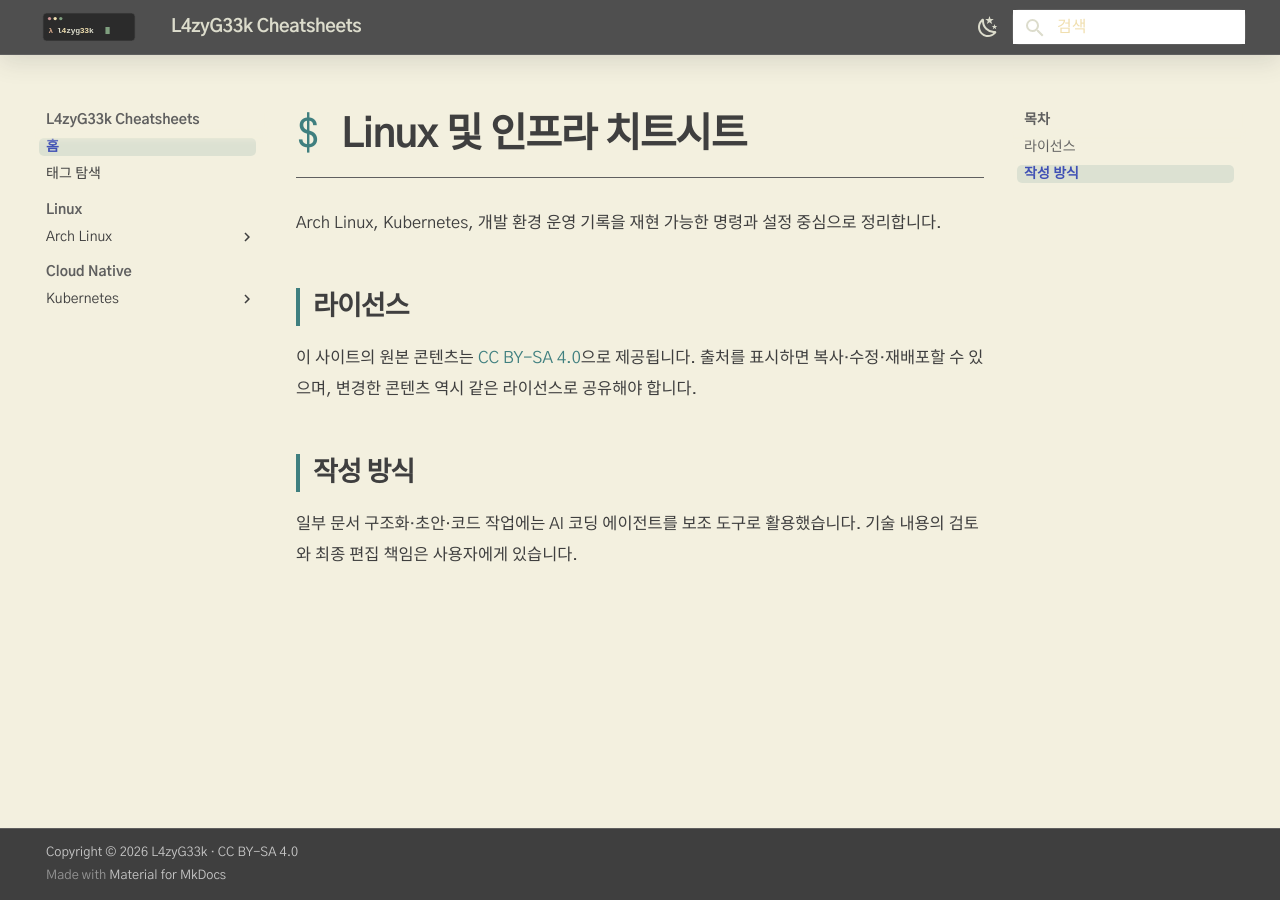
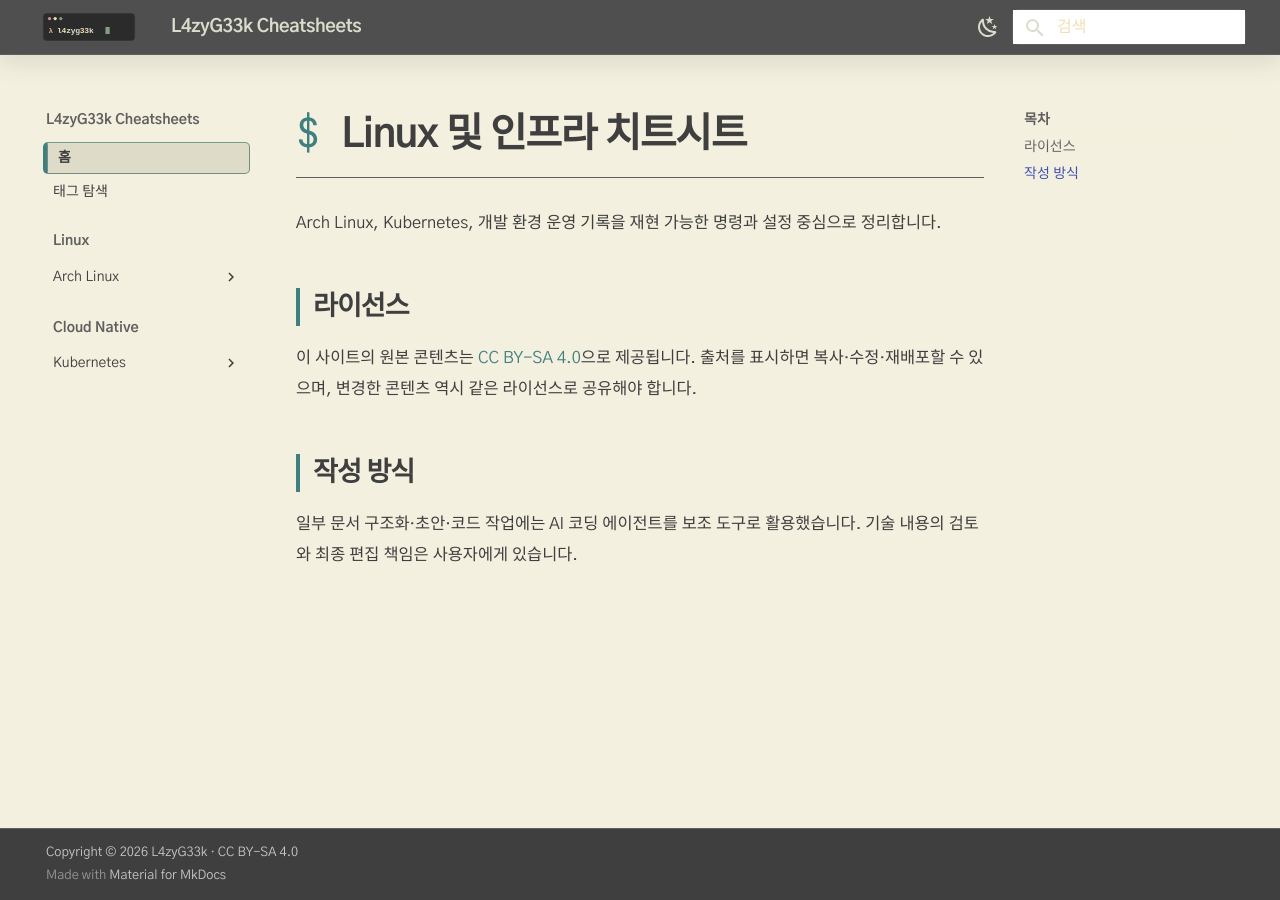
Before and after one commit to l4zyg33k/l4zyg33k.github.io, an MkDocs documentation site: the page built from docs/index.md, in a window 1280 px wide. Built offline with MkDocs 1.6.1 and Material for MkDocs 9.7.7, drawn with Linux system fonts in a browser that asks for light colours.

Commit message:
Improve sidebar navigation styling

```diff
--- a/docs/stylesheets/extra.css
+++ b/docs/stylesheets/extra.css
@@ -184,12 +184,35 @@
 
 .md-nav__link--active, .md-nav__link:focus, .md-nav__link:hover { color: var(--md-accent-fg-color); }
 
-.md-nav__item .md-nav__link--active {
+.md-sidebar--primary .md-nav--primary > .md-nav__list {
+  padding: 0.55rem 0.3rem 1.25rem;
+}
+
+.md-sidebar--primary .md-nav__link {
+  border-radius: 0.35rem;
+  margin: 0.08rem 0.15rem;
+  padding: 0.35rem 0.5rem;
+}
+
+.md-sidebar--primary .md-nav__link--active {
   background: var(--ux-interactive-soft);
+  border-left: 0.2rem solid var(--ux-interactive);
   border-radius: 0.25rem;
+  color: var(--md-default-fg-color);
   font-weight: 700;
-  margin-left: -0.35rem;
-  padding-left: 0.35rem;
+  padding-left: 0.55rem;
+}
+
+[data-md-color-scheme="slate"] .md-sidebar--primary .md-nav__link--active {
+  background: #4f4f4f;
+  box-shadow: inset 0 0 0 1px #709080;
+  color: #f0dfaf;
+}
+
+[data-md-color-scheme="default"] .md-sidebar--primary .md-nav__link--active {
+  background: #dedbc9;
+  box-shadow: inset 0 0 0 1px #709080;
+  color: #3f3f3f;
 }
 
 .md-search__form { border: 1px solid var(--l4zy-border); border-radius: 0.35rem; }
```
